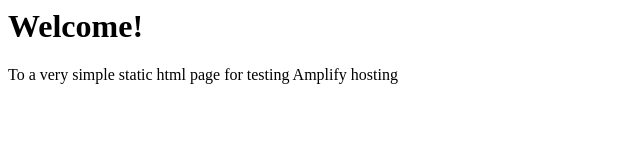
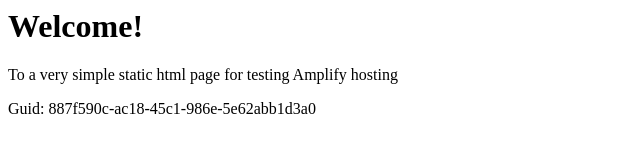
Before and after one commit to aws-aemilia-syd/Github-PR-Commit-Integration-Test-DoNotTouch-Gith-P5X5MO5I-v1-prod-ap-southeast-2, a website: page src/index.html in a window 1280 px wide. Shown: the whole page, without its empty margins (0-640 px from the left). Drawn offline with Linux system fonts and the light colour scheme.

Commit message:
commit from integ tests

```diff
--- a/src/index.html
+++ b/src/index.html
@@ -1,3 +1,5 @@
+
+
 <html lang="en">
 
 <head>
@@ -10,6 +12,6 @@
 <body>
     <h1>Welcome!</h1>
     <p>To a very simple static html page for testing Amplify hosting</p>
-</body>
+    <p>Guid: 887f590c-ac18-45c1-986e-5e62abb1d3a0</p></body>
 
 </html>
```
